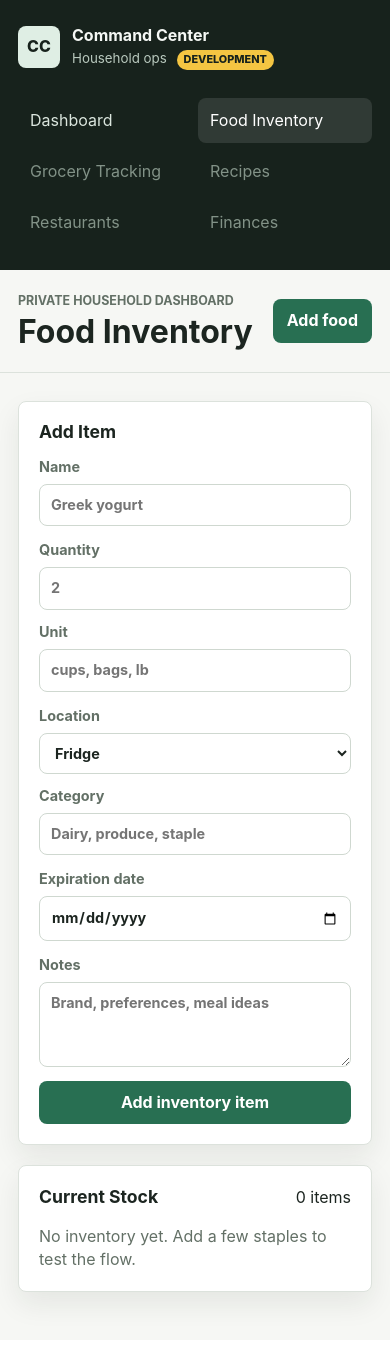
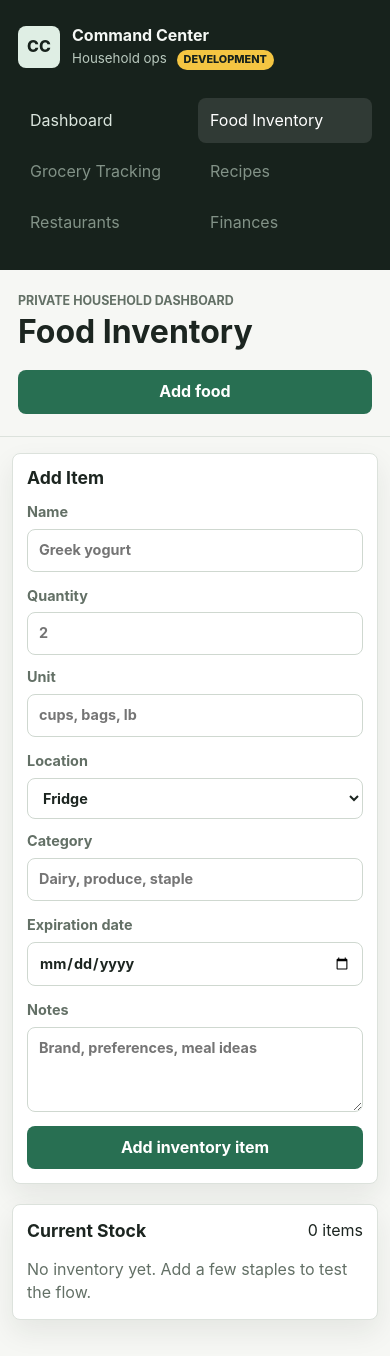
Before and after one commit to fredhope2000/command-center, a FastAPI app: page /food/ in a window 390 px wide. Before the commit the page ends 1322 px from the top, so only its background shows below. Run offline with FastAPI, Linux system fonts and the light colour scheme.

Commit message:
Fix mobile food inventory layout

```diff
--- a/app/static/css/site.css
+++ b/app/static/css/site.css
@@ -209,15 +209,21 @@ button.ghost:hover {
   margin-top: 8px;
 }
 
-.two-column,
-.entry-layout {
+.two-column {
   display: grid;
   gap: 20px;
   grid-template-columns: minmax(320px, 0.8fr) minmax(0, 1.2fr);
 }
 
+.entry-layout {
+  display: grid;
+  gap: 20px;
+  grid-template-columns: minmax(0, 420px) minmax(0, 1fr);
+}
+
 .panel,
 .roadmap {
+  min-width: 0;
   padding: 20px;
 }
 
@@ -296,6 +302,7 @@ small {
   align-self: start;
   display: grid;
   gap: 14px;
+  width: 100%;
 }
 
 label {
@@ -314,6 +321,7 @@ textarea {
   border-radius: 8px;
   color: var(--ink);
   font: inherit;
+  min-width: 0;
   padding: 10px 11px;
   width: 100%;
 }
@@ -325,7 +333,7 @@ textarea {
 .form-row {
   display: grid;
   gap: 12px;
-  grid-template-columns: 1fr 1fr;
+  grid-template-columns: minmax(0, 1fr) minmax(0, 1fr);
 }
 
 .table-wrap {
@@ -379,10 +387,32 @@ td form {
   .two-column,
   .entry-layout,
   .roadmap-grid {
-    grid-template-columns: 1fr;
+    grid-template-columns: minmax(0, 1fr);
   }
 
   .form-row {
-    grid-template-columns: 1fr;
+    grid-template-columns: minmax(0, 1fr);
   }
 }
+
+@media (max-width: 520px) {
+  .topbar {
+    align-items: flex-start;
+    flex-direction: column;
+  }
+
+  .content {
+    padding: 16px 12px 36px;
+  }
+
+  .panel,
+  .roadmap,
+  .metric {
+    padding: 14px;
+  }
+
+  .primary-action,
+  button {
+    width: 100%;
+  }
+}
```
